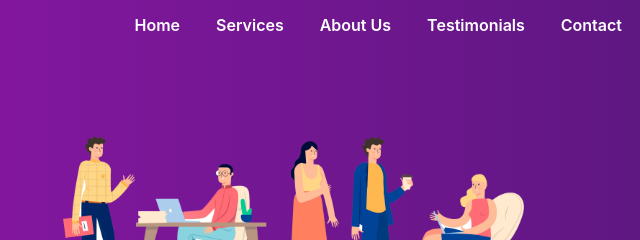
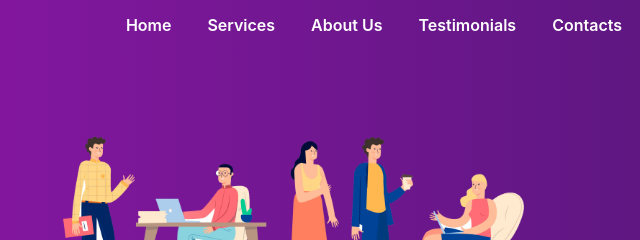
Before and after one commit to Taskmaster7/my-digital-agency-site, a plain HTML site: page index.html in a window 1280 px wide. Shown: the top 240 px of the page, 640-1280 px from the left. Drawn offline with nearby package versions, Linux system fonts and the light colour scheme.

Commit message:
Third commit

```diff
--- a/index.html
+++ b/index.html
@@ -37,7 +37,7 @@
         <a class="nav-link" href="#testimonials">Testimonials</a>
       </li>
        <li class="nav-item">
-        <a class="nav-link" href="#footer">Contact</a>
+        <a class="nav-link" href="#footer">Contacts</a>
       </li>
     </ul>
   </div>
```
